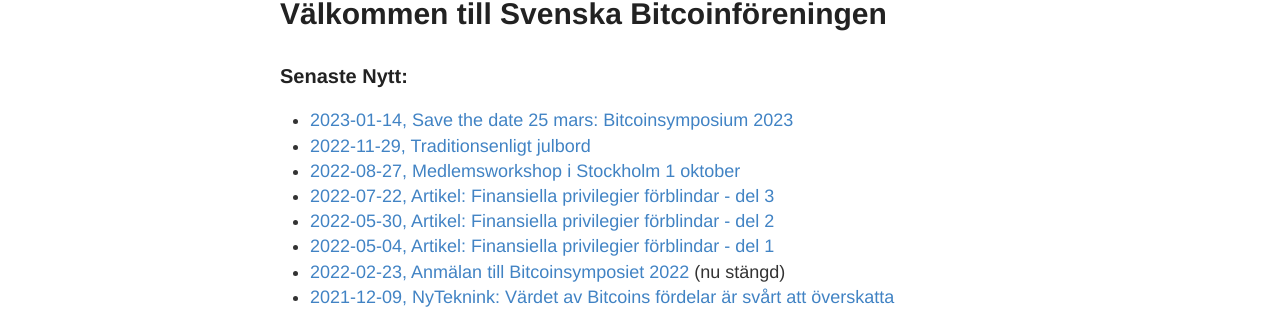
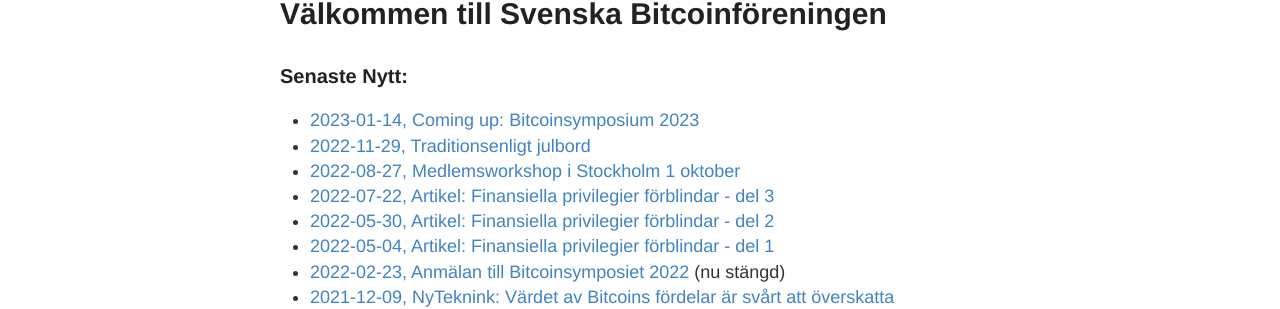
Before and after one commit to bitcoinforeningen/bitcoinforeningen.github.io, a Jekyll site: the page built from index.md, in a window 1280 px wide. Shown: the part 246-555 px from the top of the page. Built offline with Jekyll 4.4.1, drawn with Linux system fonts in a browser that asks for light colours.

Commit message:
Update index.md

```diff
--- a/index.md
+++ b/index.md
@@ -5,7 +5,7 @@ permalink: /
 ---
 
 ### Senaste Nytt:
-- [2023-01-14, Save the date 25 mars: Bitcoinsymposium 2023]({% link _posts/2023-01-14-symposium.md %})
+- [2023-01-14, Coming up: Bitcoinsymposium 2023]({% link _posts/2023-01-14-symposium.md %})
 - [2022-11-29, Traditionsenligt julbord]({% link _posts/2022-11-29-julbord.md %})
 - [2022-08-27, Medlemsworkshop i Stockholm 1 oktober]({% link _posts/2022-08-26-medlemsworkshop.md %})
 - [2022-07-22, Artikel: Finansiella privilegier förblindar - del 3](https://www.bitcoin.se/articles/finansiella-privilegier-forblindar-del-3)
```
